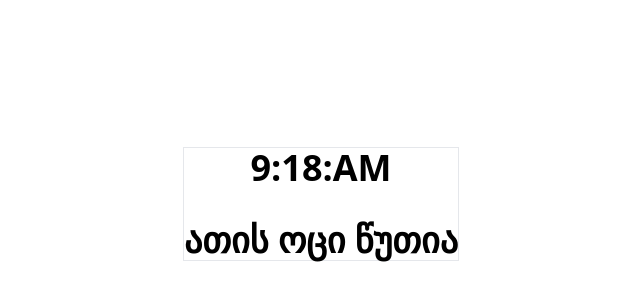
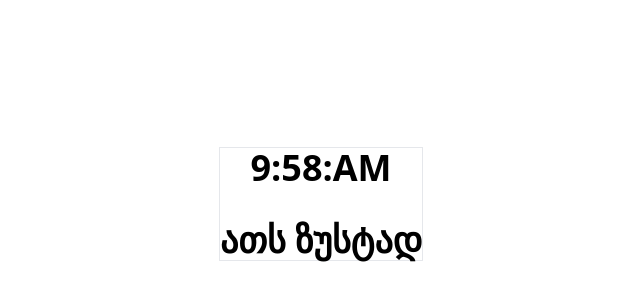
Before and after one commit to lukakilai/romeli-saatia, a React (Create React App) app: page / in a window 1280 px wide. Shown: the part 196-496 px from the top of the page, without its empty margins (319-959 px from the left). Built offline with nearby package versions, Linux system fonts and the light colour scheme.

Commit message:
fix: minute intervals

```diff
--- a/src/App.js
+++ b/src/App.js
@@ -3,21 +3,13 @@ import moment from "moment";
 import { hours, getHour, getMinute } from "./helpers";
 
 export default function App() {
-  const time = moment().add(0, "m").add(3, "h").format("h:mm:A");
-  const destructured = time.split(":");
-
-  const hour = +destructured[0];
-  const minute = +destructured[1];
-  const ampm = destructured[2];
-
-  console.log("-----");
-  console.log("hour", hour);
-  console.log("minute", minute);
-  // console.log("ampm", ampm);
+  const time = moment().add(40, "m").add(3, "h").format("h:mm:A");
+  const splitTime = time.split(":");
+  const hour = +splitTime[0];
+  const minute = +splitTime[1];
+  const ampm = splitTime[2];
 
   const [outputHour, outputMinute] = [getHour(hour, minute), getMinute(minute)];
-  console.log(outputHour, outputMinute);
-  console.log("-----");
 
   return (
     <div className="w-full h-screen grid place-items-center">
--- a/src/helpers.js
+++ b/src/helpers.js
@@ -73,25 +73,25 @@ export function getHour(hour, minute) {
 
 export function getMinute(minute) {
   switch (true) {
-    case minute > 55 || minute <= 5:
+    case minute > 53 || minute <= 5:
       return "ზუსტად";
       break;
-    case minute > 5 && minute <= 10:
+    case minute > 5 && minute <= 12:
       return "ათი წუთია";
       break;
-    case minute > 10 && minute <= 15:
+    case minute > 12 && minute <= 17:
       return "თხუთმეტი წუთია";
       break;
-    case minute > 15 && minute <= 20:
+    case minute > 17 && minute <= 22:
       return "ოცი წუთია";
       break;
-    case minute > 20 && minute <= 35:
+    case minute > 22 && minute <= 35:
       return "ნახევარია";
       break;
-    case minute > 35 && minute <= 45:
+    case minute > 35 && minute <= 42:
       return "უკლია ოცი";
       break;
-    case minute > 45 && minute <= 55:
+    case minute > 42 && minute <= 53:
       return "უკლია ათი";
       break;
     default:
```
